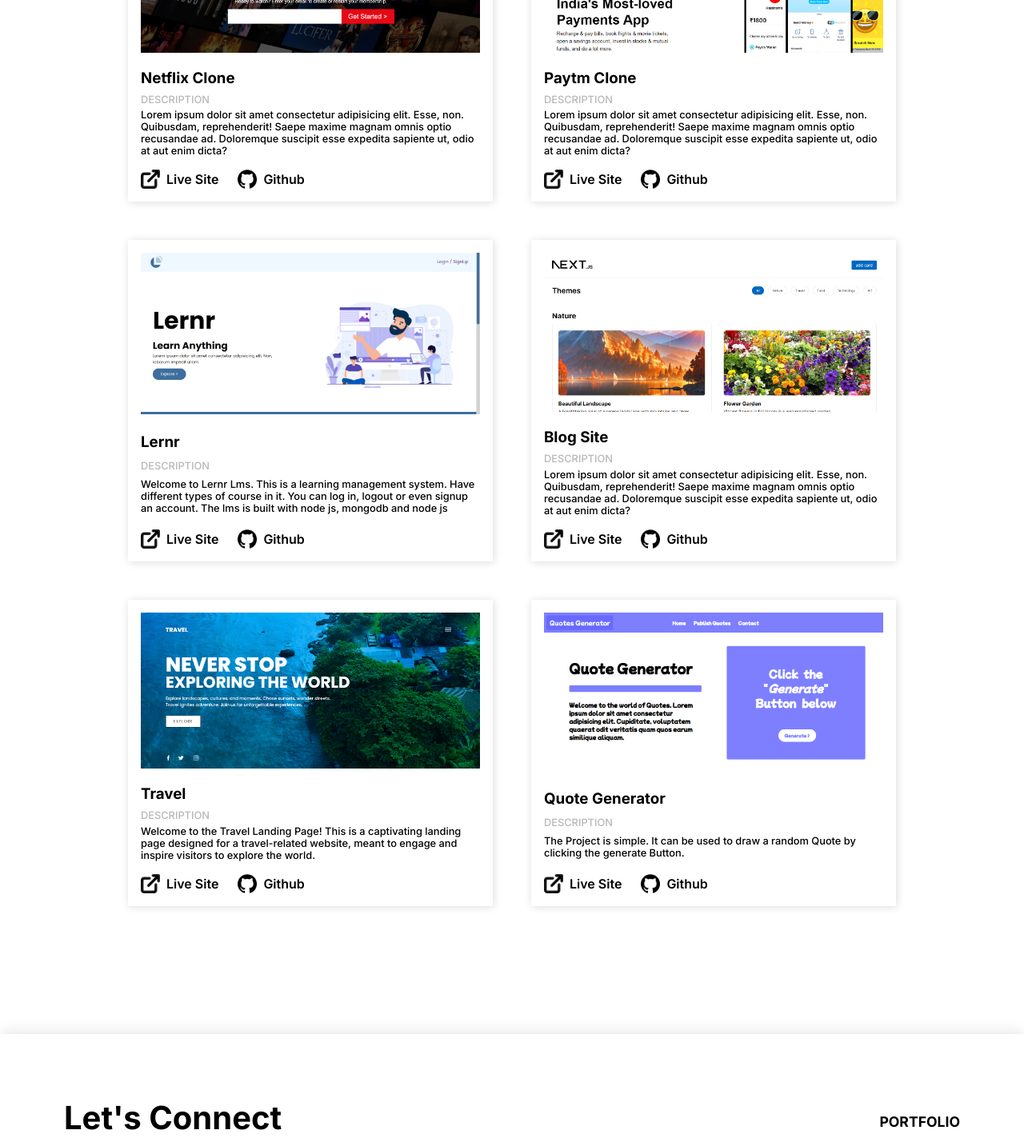
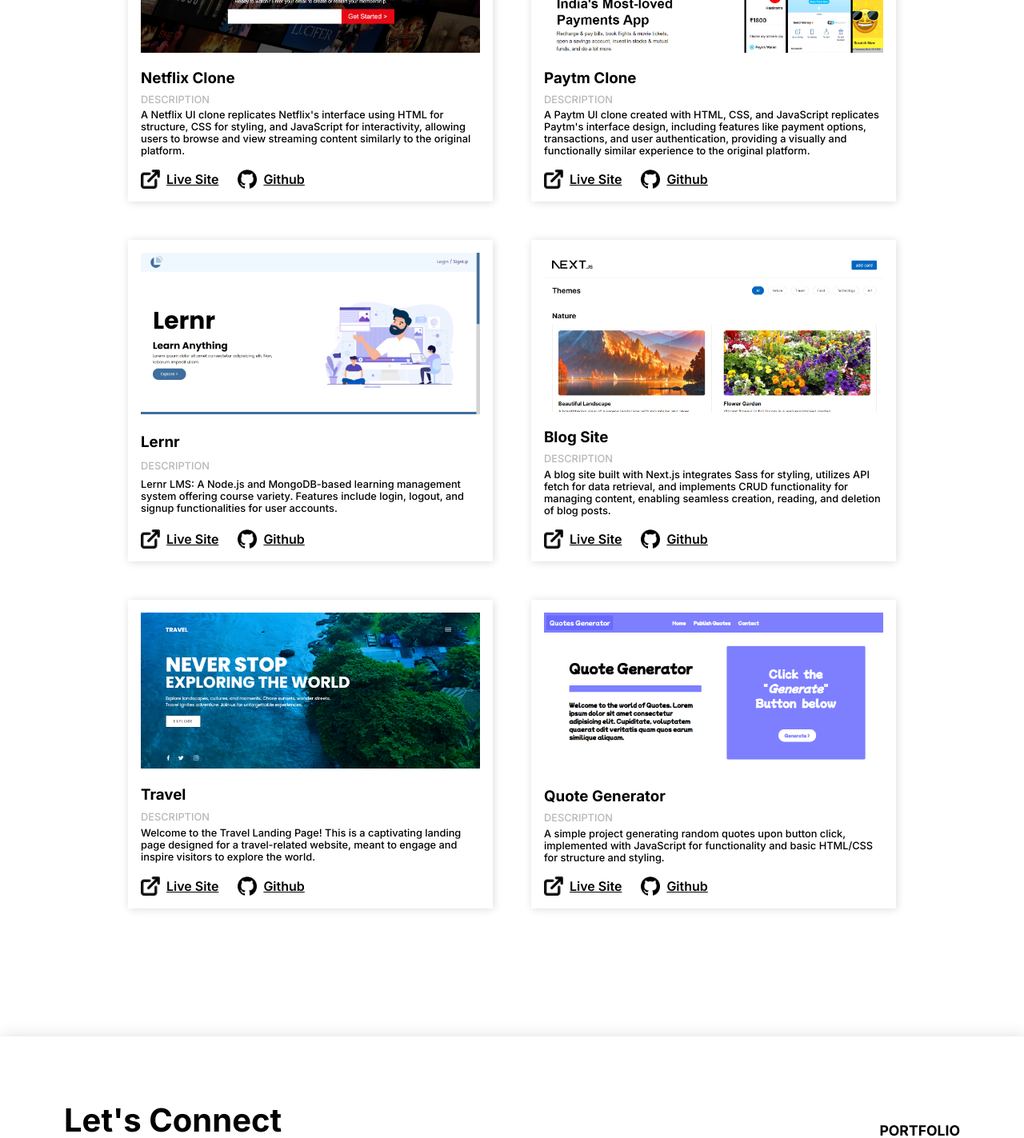
Before and after one commit to Ashu0126/portfolio_project, a Next.js app: page /my-projects in a window 1280 px wide. Shown: the part 980-2403 px from the top of the page at 80% size. Built offline with nearby package versions, Linux system fonts and the light colour scheme.

Commit message:
minor-changes

```diff
--- a/app/page.tsx
+++ b/app/page.tsx
@@ -1,5 +1,5 @@
 import Experience from "@/src/components/organisms/Experience";
-import HeroBanner from "@/src/components/organisms/HeroBanner";
+import HeroBanner from "@/src/components/organisms/AboutMe";
 import MyWork from "@/src/components/organisms/MyWork";
 
 const Page = () => {
--- a/src/components/molecules/Navbar/index.module.scss
+++ b/src/components/molecules/Navbar/index.module.scss
@@ -69,11 +69,11 @@
     }
 
     .navItem {
-      display: none;
       position: fixed;
-      right: 0;
+      animation: open 1s reverse;
+      right: -250px;
       height: 100vh;
-      width: 100%;
+      transition: right 0.3s ease;
       background-color: $white;
       z-index: 7;
 
@@ -98,7 +98,9 @@
     }
 
     .navOpen {
-      display: block;
+      right: 0;
+      width: 90%;
+      transition: right 0.3s ease;
     }
 
     .name {
--- a/src/components/organisms/HeroBanner/index.module.scss
+++ b/src/components/organisms/AboutMe/index.module.scss
@@ -15,6 +15,7 @@
       font-size: 1rem;
       font-weight: 600;
       border: none;
+      text-decoration: none;
 
       img {
         width: 1.2rem;
@@ -70,8 +71,7 @@
     }
 
     .photoMe {
-      width: 15rem;
-      background-color: $grey;
+      width: 70vmin;
     }
   }
 }
--- a/src/components/organisms/HeroBanner/index.tsx
+++ b/src/components/organisms/AboutMe/index.tsx
@@ -1,8 +1,8 @@
 import Navbar from "../../molecules/Navbar";
 import style from "./index.module.scss";
-import pageData from "./../../../data/me.json";
+import pageData from "../../../data/aboutMe.json";
 
-const HeroBanner = () => {
+const AboutMe = () => {
   return (
     <div className={style.main}>
       <Navbar />
@@ -23,4 +23,4 @@
   );
 };
 
-export default HeroBanner;
+export default AboutMe;
--- a/src/data/headerFooter.json
+++ b/src/data/headerFooter.json
@@ -8,7 +8,7 @@
   ],
   "contact": {
     "heading": "Let's Connect",
-    "description": "Lorem ipsum dolor sit amet consectetur adipisicing elit. Accusantiumvoluptatibus, ipsam repudiandae, magni optio id recusandae, illotemporibus ab",
+    "description": "Connect and hire me! Feel free to reach out via email or LinkedIn. With my expertise and dedication, I'm eager to contribute to your projects and bring value to your team. Let's collaborate and achieve success together.",
     "social": [
       {
         "icon": "/img/facebook.png",
--- a/src/data/projects.json
+++ b/src/data/projects.json
@@ -23,28 +23,28 @@
     {
       "name": "Netflix Clone",
       "img": "/img/netflixClone.png",
-      "description": "Lorem ipsum dolor sit amet consectetur adipisicing elit. Esse, non. Quibusdam, reprehenderit! Saepe maxime magnam omnis optio recusandae ad. Doloremque suscipit esse expedita sapiente ut, odio at aut enim dicta?",
+      "description": "A Netflix UI clone replicates Netflix's interface using HTML for structure, CSS for styling, and JavaScript for interactivity, allowing users to browse and view streaming content similarly to the original platform.",
       "github": "https://github.com/Ashu0126/Netflix_Clone",
       "webLink": "https://netflix-clone-murex.vercel.app/"
     },
     {
       "name": "Paytm Clone",
       "img": "/img/paytmClone.png",
-      "description": "Lorem ipsum dolor sit amet consectetur adipisicing elit. Esse, non. Quibusdam, reprehenderit! Saepe maxime magnam omnis optio recusandae ad. Doloremque suscipit esse expedita sapiente ut, odio at aut enim dicta?",
+      "description": "A Paytm UI clone created with HTML, CSS, and JavaScript replicates Paytm's interface design, including features like payment options, transactions, and user authentication, providing a visually and functionally similar experience to the original platform.",
       "github": "https://github.com/Ashu0126/Final-Touch",
       "webLink": "https://final-touch.vercel.app/"
     },
     {
       "name": "Lernr",
       "img": "/img/lernr.png",
-      "description": "Welcome to Lernr Lms. This is a learning management system. Have different types of course in it. You can log in, logout or even signup an account. The lms is built with node js, mongodb and node js",
+      "description": "Lernr LMS: A Node.js and MongoDB-based learning management system offering course variety. Features include login, logout, and signup functionalities for user accounts.",
       "github": "https://github.com/Ashu0126/lernr_lms",
       "webLink": "https://lernr-lms.herokuapp.com/"
     },
     {
       "name": "Blog Site",
       "img": "/img/blogApp.png",
-      "description": "Lorem ipsum dolor sit amet consectetur adipisicing elit. Esse, non. Quibusdam, reprehenderit! Saepe maxime magnam omnis optio recusandae ad. Doloremque suscipit esse expedita sapiente ut, odio at aut enim dicta?",
+      "description": "A blog site built with Next.js integrates Sass for styling, utilizes API fetch for data retrieval, and implements CRUD functionality for managing content, enabling seamless creation, reading, and deletion of blog posts.",
       "github": "https://github.com/Ashu0126/web.dev",
       "webLink": "https://blogs-omega-ten.vercel.app/"
     },
@@ -58,7 +58,7 @@
     {
       "name": "Quote Generator",
       "img": "/img/quoteGenerator.png",
-      "description": "The Project is simple. It can be used to draw a random Quote by clicking the generate Button.",
+      "description": "A simple project generating random quotes upon button click, implemented with JavaScript for functionality and basic HTML/CSS for structure and styling.",
       "github": "https://github.com/Ashu0126/quoteGenerator",
       "webLink": "https://quote-generator-ashu0126.vercel.app/"
     }
--- a/src/data/workSection.json
+++ b/src/data/workSection.json
@@ -26,7 +26,7 @@
     {
       "name": "Netflix Clone",
       "img": "/img/netflixClone.png",
-      "description": "Lorem ipsum dolor sit amet consectetur adipisicing elit. Esse, non. Quibusdam, reprehenderit! Saepe maxime magnam omnis optio recusandae ad. Doloremque suscipit esse expedita sapiente ut, odio at aut enim dicta?",
+      "description": "A Netflix UI clone replicates Netflix's interface using HTML for structure, CSS for styling, and JavaScript for interactivity, allowing users to browse and view streaming content similarly to the original platform.",
       "technologies": ["HTML5", "CSS3", "JavaScript"],
       "github": "https://github.com/Ashu0126/Netflix_Clone",
       "webLink": "https://netflix-clone-murex.vercel.app/"
--- a/src/styles/globals.scss
+++ b/src/styles/globals.scss
@@ -8,5 +8,4 @@
 
 a {
   color: $text-color;
-  text-decoration: none;
 }
```
Also changed, not shown: src/data/aboutMe.json (renamed from src/data/me.json).
